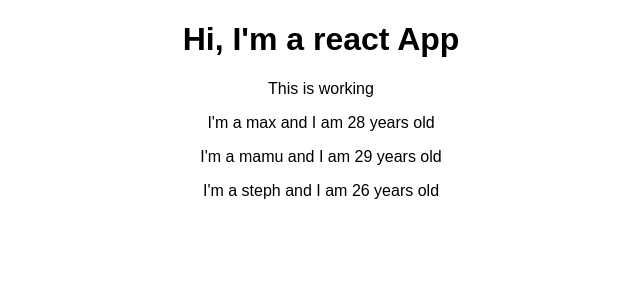
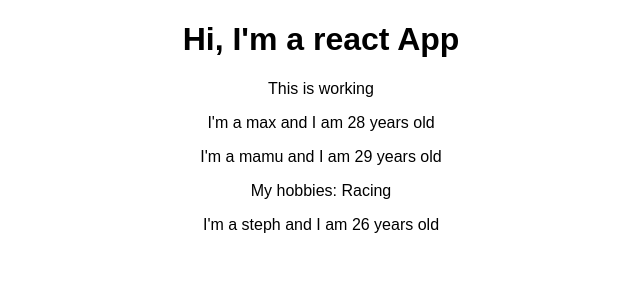
Before and after one commit to vnctwong/RCG, a React (Create React App) app in the folder 3.26/: page / in a window 1280 px wide. Shown: the top 300 px of the page, without its empty margins (319-959 px from the left). Built offline with nearby package versions, Linux system fonts and the light colour scheme.

Commit message:
children prop - class -> func compo - <jsx atr=1 atr=2>props.children</jsx>

```diff
--- a/3.26/src/Person/Person.js
+++ b/3.26/src/Person/Person.js
@@ -1,7 +1,12 @@
 import React from 'react';
 
 const person = (props) => {
-  return <p>I'm a {props.name} and I am {props.age} years old</p>
-}
+  return (
+    <div>
+      <p>I'm a {props.name} and I am {props.age} years old</p>
+      <p>{props.children}</p>
+    </div>
+  )
+};
 
 export default person;
```
